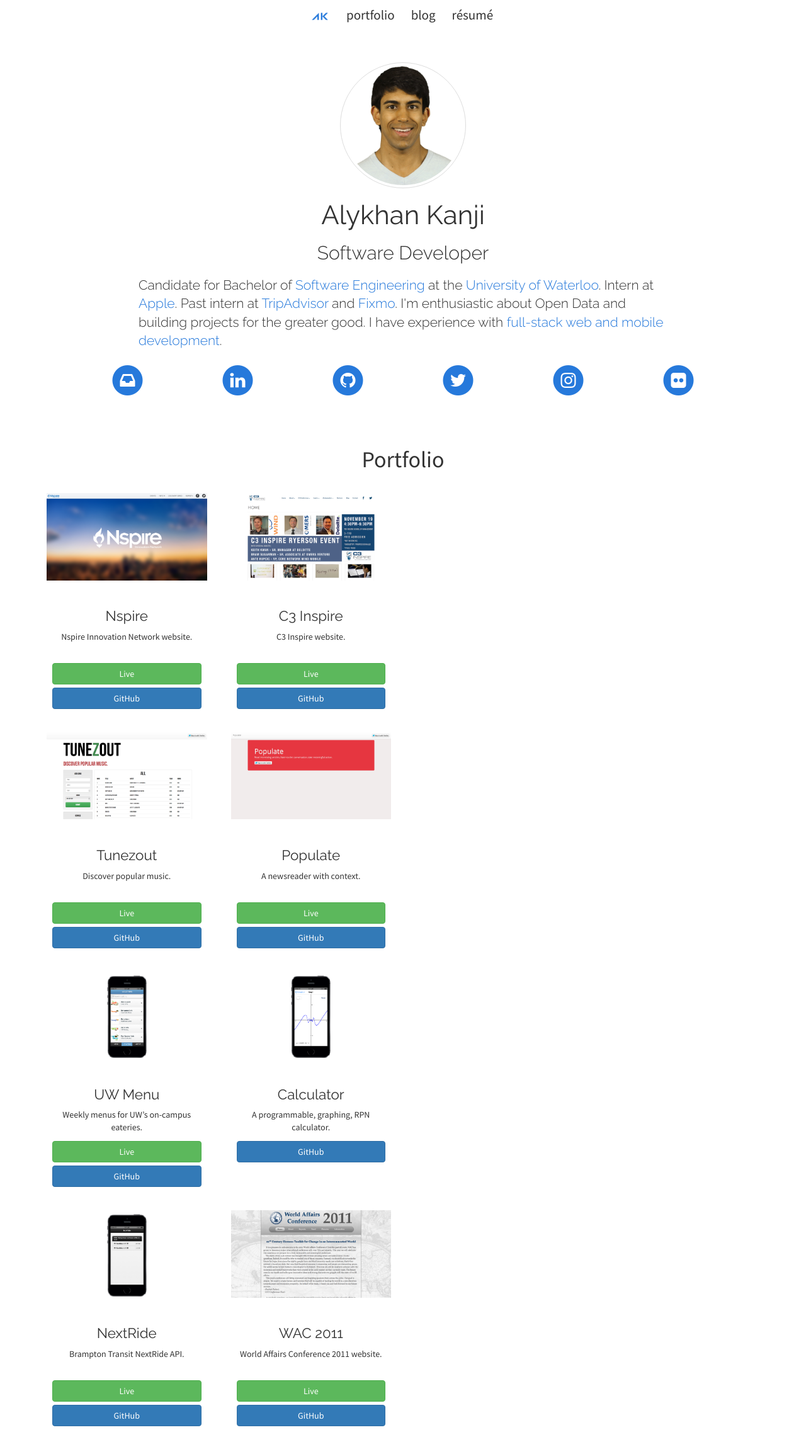
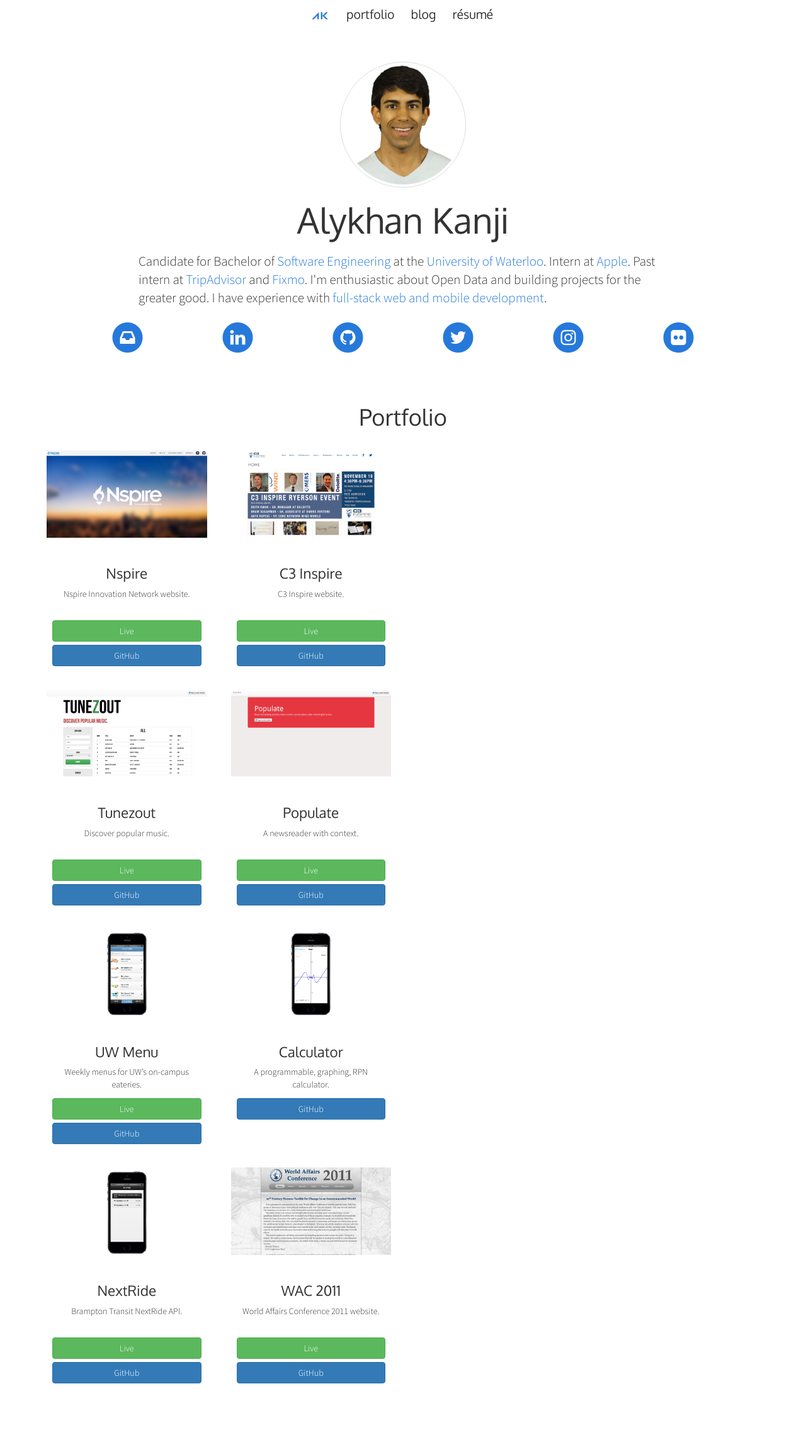
Before and after one commit to alykhank/alykhank.github.io, a Jekyll site: the page built from index.html, in a window 1280 px wide. Shown: the whole page at 63% size. Built offline with Jekyll 4.4.1, drawn with Linux system fonts in a browser that asks for light colours; nearby versions of some CDN libraries; comment, search, counter and statistics services are not loaded; after the commit the page ends 2230 px from its top, so only the background shows below that.

Commit message:
Replace Raleway with Oxygen, remove subtitle

```diff
--- a/_includes/head.html
+++ b/_includes/head.html
@@ -6,9 +6,9 @@
 <meta name="apple-mobile-web-app-status-bar-style" content="black-translucent">
 <meta name="apple-mobile-web-app-title" content="Alykhan">
 <title>{{ page.title }}</title>
-<link rel="stylesheet" href="//fonts.googleapis.com/css?family=Raleway:300,400|Source+Sans+Pro|PT+Serif">
 <link rel="stylesheet" href="//maxcdn.bootstrapcdn.com/bootstrap/3.3.2/css/bootstrap.min.css">
 <link rel="stylesheet" href="//maxcdn.bootstrapcdn.com/font-awesome/4.3.0/css/font-awesome.min.css">
+<link rel="stylesheet" href="//fonts.googleapis.com/css?family=Oxygen:300,400|Source+Sans+Pro:300|PT+Serif">
 <link rel="stylesheet" href="/css/styles.css">
 <link rel="icon" href="/img/ak.png">
 <link rel="apple-touch-icon" href="/img/ak_white.png">
--- a/css/blog.scss
+++ b/css/blog.scss
@@ -10,7 +10,7 @@
 }
 
 .post-title {
-	@include fontfam('Raleway');
+	@include fontfam('Oxygen');
 }
 
 .post-date {
--- a/css/styles.scss
+++ b/css/styles.scss
@@ -17,14 +17,14 @@
 
 .navbar {
 	margin: 0;
-	font-size: 1.5em;
+	font-size: 1.4em;
 	text-transform: lowercase;
 }
 
 .nav > li > a {
 	color: #333;
 	padding: 8px 12px;
-	@include fontfam('Source Sans Pro');
+	@include fontfam('Oxygen');
 	&:hover {
 		color: $main-color;
 		background: none;
@@ -34,26 +34,26 @@
 
 .jumbotron,
 .jumbotron .title,
-.jumbotron .subtitle,
 .thumbnail .thumbnail-title {
-	@include fontfam('Raleway');
+	@include fontfam('Oxygen');
 }
 
 .jumbotron {
 	background: none;
 	.title {
-		font-size: 3em;
-	}
-	.subtitle {
-		font-weight: lighter;
+		font-size: 4em;
 	}
 	.lead {
+		@include fontfam('Source Sans Pro');
 		max-width: 40em;
 		margin: 20px auto;
 	}
 }
 
-.section-title,
+.section-title {
+	@include fontfam('Oxygen');
+}
+
 .thumbnail .caption {
 	@include fontfam('Source Sans Pro');
 }
--- a/index.html
+++ b/index.html
@@ -5,7 +5,6 @@
 <div class="jumbotron">
 	<img src="{{ site.baseurl }}img/akanji.jpg" alt="Alykhan Kanji" width="200" height="200" class="img-circle img-thumbnail center-block">
 	<h1 class="text-center title">Alykhan Kanji</h1>
-	<h2 class="text-center subtitle">Software Developer</h2>
 	<p class="lead">Candidate for Bachelor of <a href="https://uwaterloo.ca/software-engineering/">Software Engineering</a> at the <a href="https://uwaterloo.ca/">University of Waterloo</a>. Intern at <a href="http://www.apple.com">Apple</a>. Past intern at <a href="http://www.tripadvisor.com/">TripAdvisor</a> and <a href="http://fixmo.com/">Fixmo</a>. I'm enthusiastic about Open Data and building projects for the greater good. I have experience with <a href="/#portfolio">full-stack web and mobile development</a>.</p>
 	<div class="row text-center">
 		<div class="col-xs-4 col-sm-2">
```
